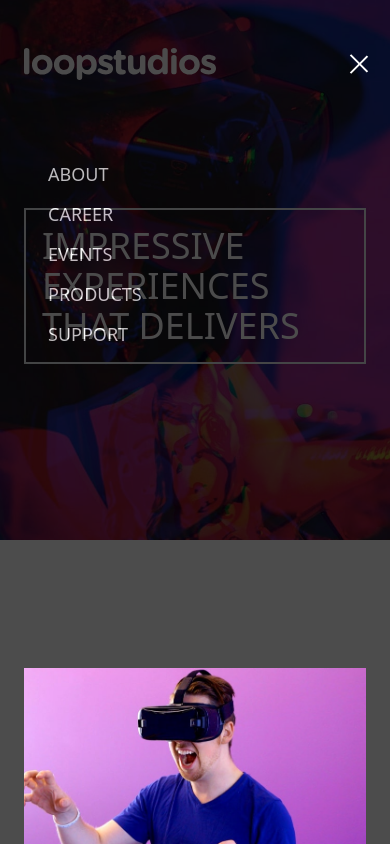
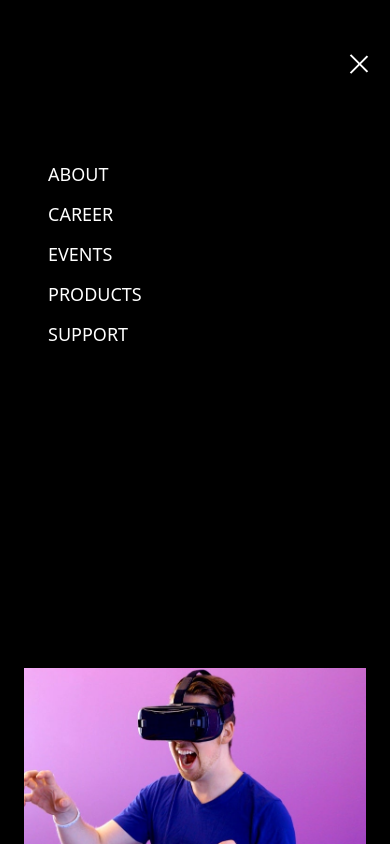
Before and after one commit to OyeyipoEmmanuel/LoopStudio, a website: page index.html in a window 390 px wide. Both pictures are taken after a click on the button 354 px from the left and 64 px from the top of the page. Shown: the top 844 px of the page. Drawn offline with nearby package versions, Linux system fonts and the light colour scheme; files that its build step writes are made by us from their sources.

Commit message:
fixed hamburger

```diff
--- a/index.html
+++ b/index.html
@@ -65,7 +65,7 @@
 
         <!-- Mobilee Menu -->
 
-        <div id="menu" class="absolute top-0 bottom-0 left-0 hidden flex-col self-end w-full min-h-screen py-1 pt-40 pl-12 space-y-3 text-lg text-white uppercase bg-black opacity-70">
+        <div id="menu" class="absolute top-0 bottom-0 left-0 hidden flex-col self-end w-full min-h-screen py-1 pt-40 pl-12 space-y-3 text-lg text-white uppercase bg-black">
           <a href="#" class="hover:text-pink-500">About</a>
           <a href="#" class="hover:text-pink-500">Career</a>
           <a href="#" class="hover:text-pink-500">Events</a>
```
